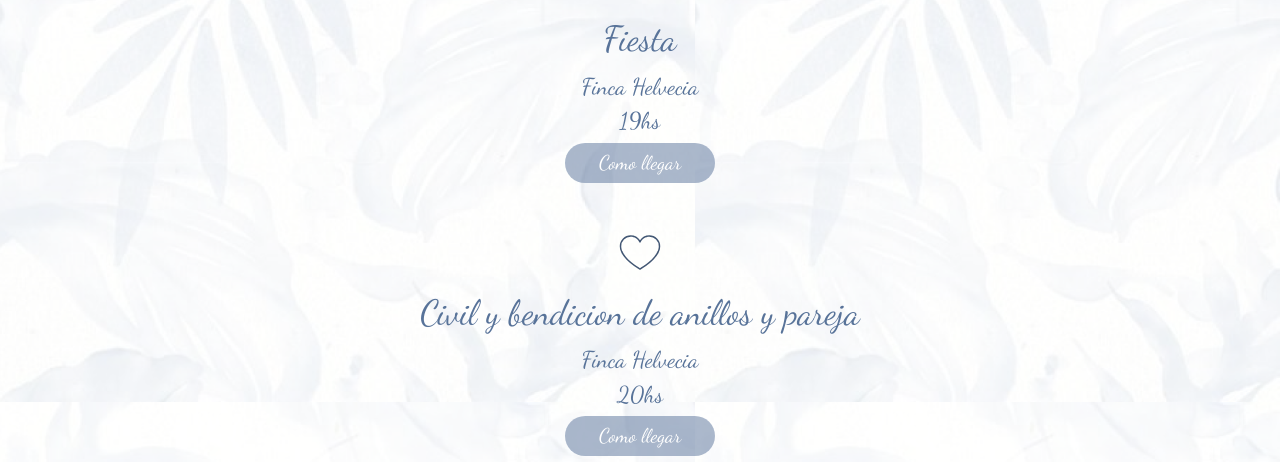
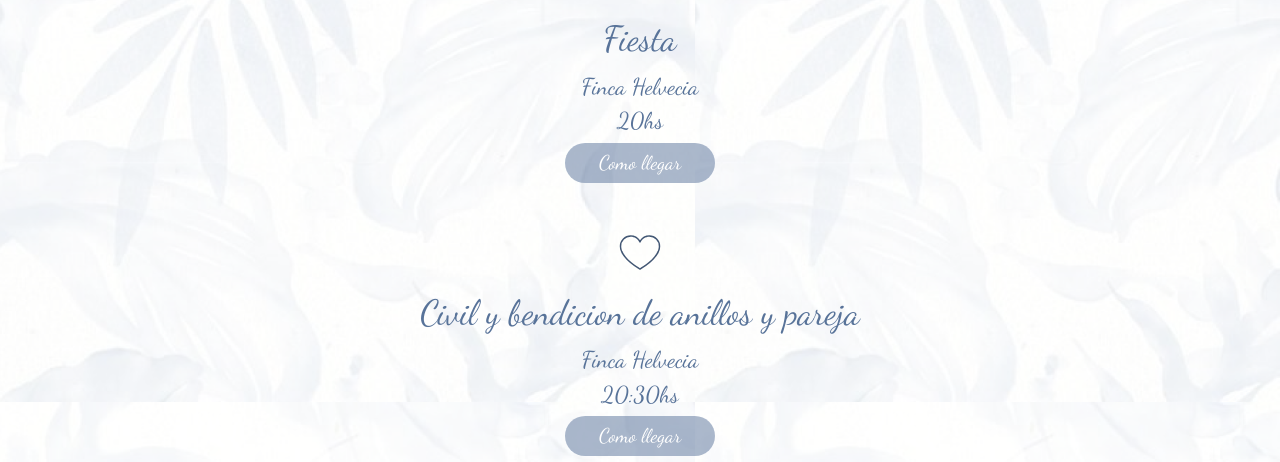
Before and after one commit to Martinasorialanzi/wedPractice, a Next.js app: page /noemiJorge in a window 1280 px wide. Shown: the part 1020-1482 px from the top of the page. Built offline with nearby package versions, Linux system fonts and the light colour scheme.

Commit message:
correcciones

```diff
--- a/src/app/noemiJorge/page.jsx
+++ b/src/app/noemiJorge/page.jsx
@@ -53,11 +53,11 @@ export default function NoemiJorge() {
         iconColor={iconColor}
         lugarFiesta="Finca Helvecia"
         linkFiesta="https://www.google.com/maps/place/Finca+Helvecia/@-27.229575,-65.3562433,15z/data=!4m6!3m5!1s0x9423b1c826e9a8ed:0x592654f7011510e5!8m2!3d-27.229575!4d-65.3562433!16s%2Fg%2F11sgdmmyl6?entry=ttu&g_ep=EgoyMDI0MDkxNS4wIKXMDSoASAFQAw%3D%3D"
-        horarioFiesta="19hs"
+        horarioFiesta="20hs"
         Extra
         tituloExtra="Civil y bendicion de anillos y pareja"
         lugarExtra="Finca Helvecia"
-        horarioExtra="20hs"
+        horarioExtra="20:30hs"
         linkExtra="https://www.google.com/maps/place/Finca+Helvecia/@-27.229575,-65.3562433,15z/data=!4m6!3m5!1s0x9423b1c826e9a8ed:0x592654f7011510e5!8m2!3d-27.229575!4d-65.3562433!16s%2Fg%2F11sgdmmyl6?entry=ttu&g_ep=EgoyMDI0MDkxNS4wIKXMDSoASAFQAw%3D%3D"
         buttonClassColors={`${buttonBgColor} ${buttonTextColor} ${buttonHoverColor} text-[17px] lg:text-[20px] lg:w-[150px] lg:h-[40px]`}
         textColor={textColor}
```
